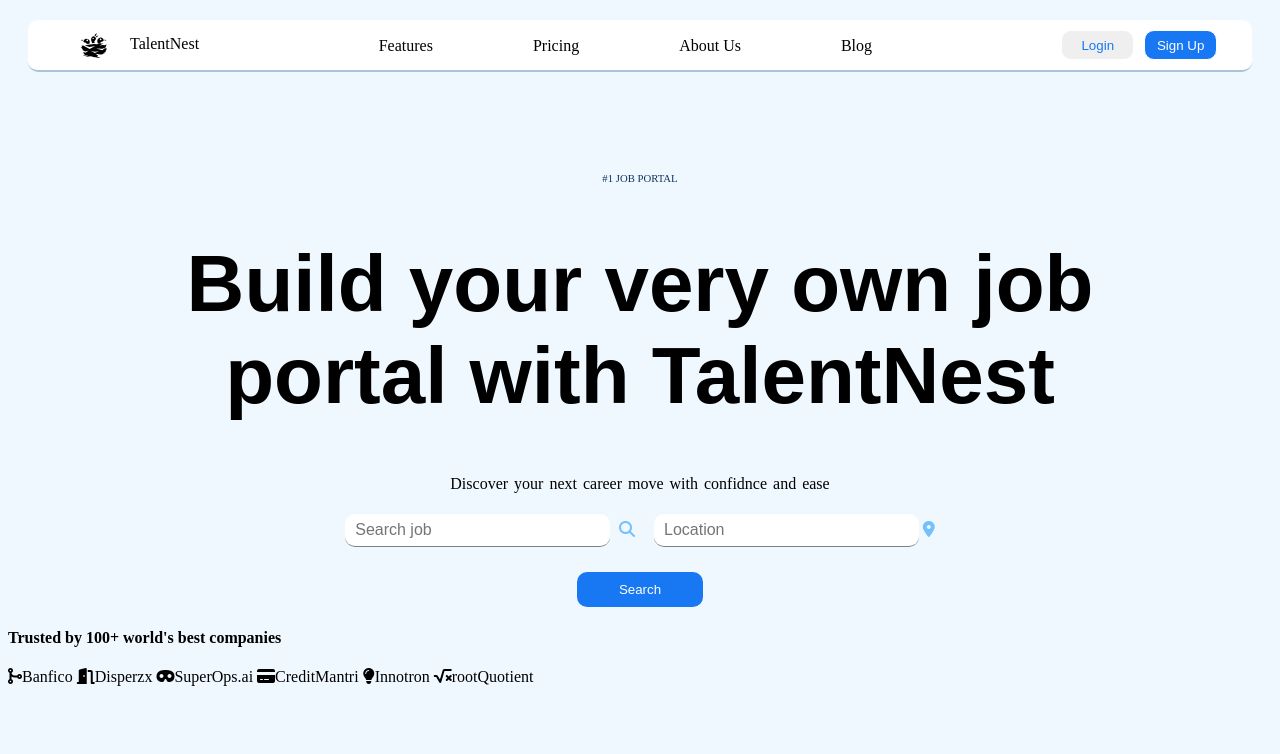
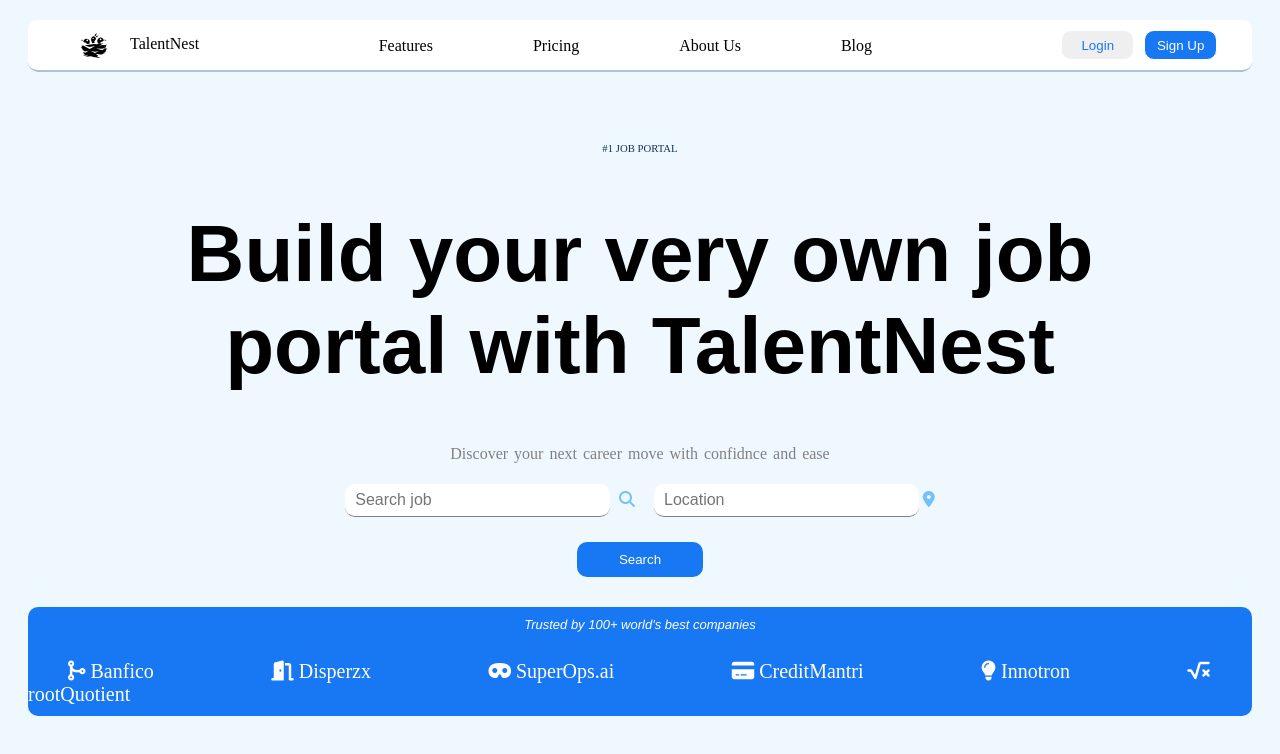
Before and after one commit to Dhileepguru/Talent_nest, a plain HTML site: page index.html in a window 1280 px wide. Drawn offline with Linux system fonts and the light colour scheme; a web font is replaced by a local one.

Commit message:
updated companies cart css

```diff
--- a/assets/style.css
+++ b/assets/style.css
@@ -80,7 +80,7 @@
 
 .trend {
     position: relative;
-    margin-top: 100px;
+    margin-top: 70px;
     color: #11335f;
     font-weight: 90px;
     font-weight: bolder;
@@ -104,6 +104,7 @@
     font-weight: 400;
     font-style: normal;
     word-spacing: 2px;
+    color: gray;
 }
 
 .search{
@@ -124,8 +125,7 @@
     width:10%;
 }
 #btn:hover{
-    background-color: green;
-    color: black;
+    background-color: rgb(0, 0, 0);
 }
 
 form input{
@@ -138,3 +138,39 @@
     border-bottom: 1px  solid grey;
     font-size:medium;
 }
+
+.trust
+{
+    background-color: #1877F2;
+    /* width: 100%; */
+    margin: 20px;
+    border-radius: 10px;
+    color: white;
+    height:min-content;
+
+    margin-top: 30px;
+}
+.trust_txt{
+ font-family:'Franklin Gothic Medium', 'Arial Narrow', Arial, sans-serif;
+ font-style: italic;
+ font-weight: lighter;
+ font-size: small;
+ padding-top: 10px;
+ text-align: center;
+}
+
+.trust span{
+     font-size: 20px;
+     text-align: start;
+     margin-left: 40px;
+}
+.companies{
+    padding-bottom: 10px;
+    padding-top: 10px;
+}
+.companies i{
+    margin-right: 5px;
+}
+.companies span{
+    margin-right: 6%;
+}
```
